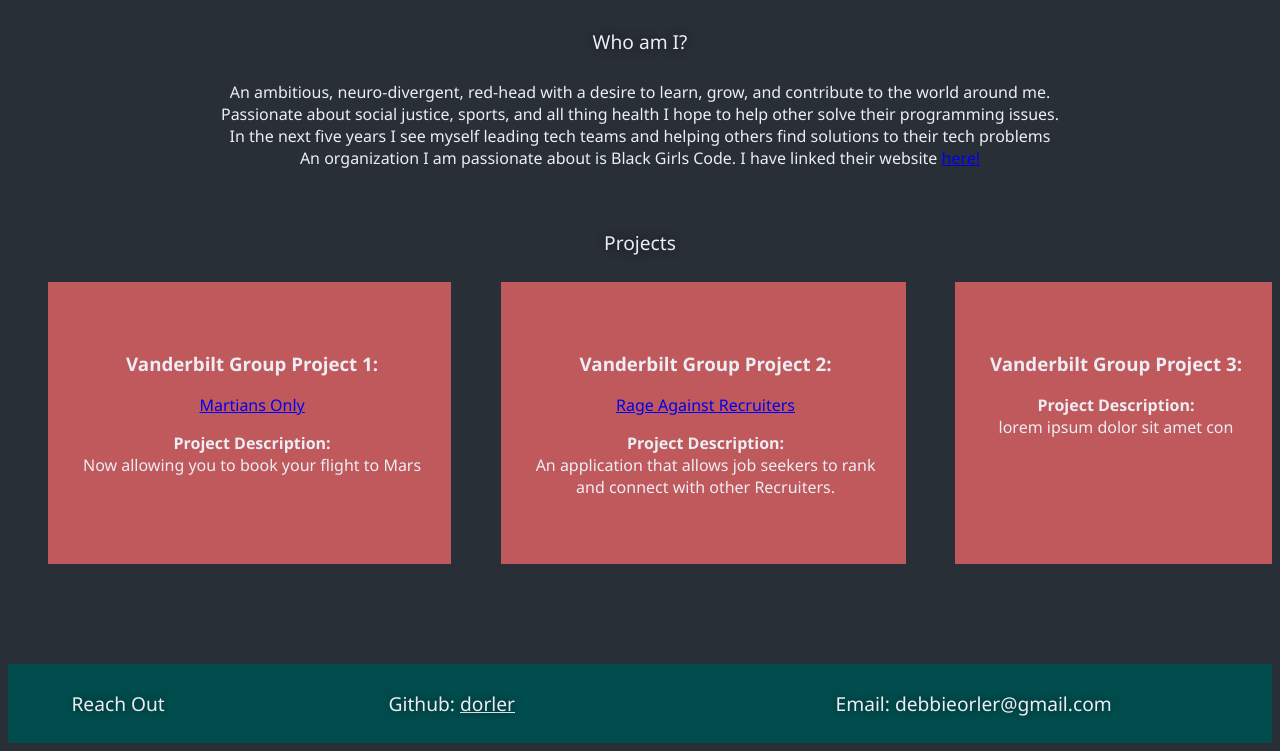
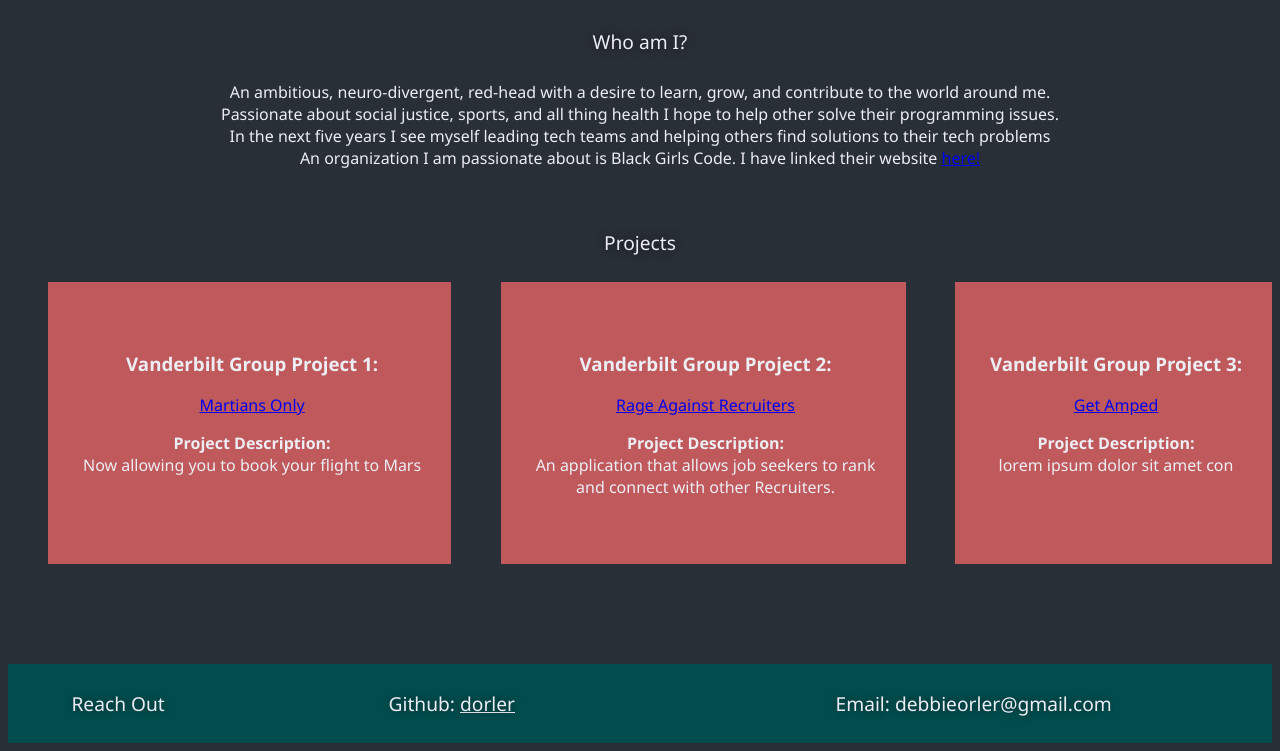
Before and after one commit to dorler/portfolio, a plain HTML site: page index.html in a window 1280 px wide. Shown: the part 868-1619 px from the top of the page. Drawn offline with Linux system fonts and the light colour scheme.

Commit message:
project 3 added

```diff
--- a/index.html
+++ b/index.html
@@ -84,6 +84,7 @@
         </li>
         <li class="project-square">
          <h3>Vanderbilt Group Project 3:</h3>
+         <a href="https://get-amped.herokuapp.com/">Get Amped</a>
           <!--Link to group project 3-->
           <p>
             <strong>Project Description:</strong> <br> lorem ipsum dolor sit amet con
```
